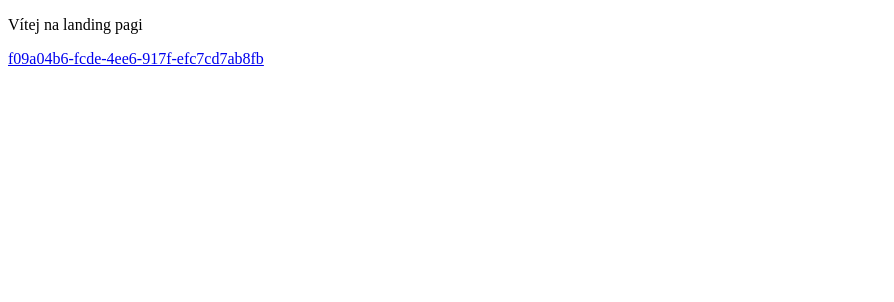
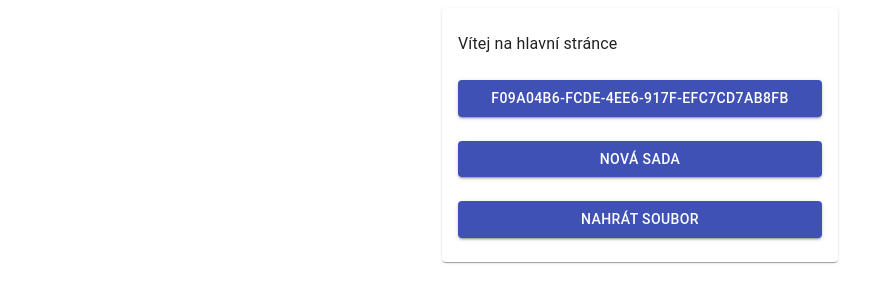
Before and after one commit to Pheeck/tester-backend, a React app: page / in a window 1280 px wide. Shown: the top 302 px of the page, without its empty margins (0-894 px from the left). Built offline with nearby package versions, Linux system fonts and the light colour scheme; the HTML template or start-up script is replaced by a standard one.

Commit message:
site navigation is fine for now; added text editor to input question sets with

```diff
--- a/package.json
+++ b/package.json
@@ -15,6 +15,7 @@
     "react": "^16.12.0",
     "react-dom": "^16.12.0",
     "react-router-dom": "^5.1.2",
+    "react-simple-code-editor": "^0.11.0",
     "weak-key": "^1.0.1",
     "webpack": "^4.41.5",
     "webpack-cli": "^3.3.10"
--- a/tester/frontend/src/components/App.js
+++ b/tester/frontend/src/components/App.js
@@ -1,6 +1,18 @@
 import React from "react";
 import ReactDOM from "react-dom";
+
 import Tester from "./Tester";
+import NewSet from "./NewSet";
+import UploadSet from "./UploadSet";
+
+import {
+  Button,
+  Container,
+  Grid,
+  Paper,
+  Typography,
+  makeStyles,
+} from "@material-ui/core";
 
 import {
   Switch,
@@ -11,6 +23,13 @@ import {
 } from "react-router-dom";
 
 
+const useStyles = makeStyles(theme => ({
+  root: {
+    padding: theme.spacing(3, 2),
+  },
+}));
+
+
 function Child() {
   var { id } = useParams();
 
@@ -19,20 +38,96 @@ function Child() {
   );
 }
 
+function MainPage() {
+  var styles = useStyles();
+
+  return (
+    <>
+      <Container maxWidth="xs">
+        <Paper className={styles.root}>
+          <Grid container spacing={3}>
+            <Grid item xs={12}>
+              <Typography variant="body1">
+                Vítej na hlavní stránce
+              </Typography>
+            </Grid>
+            <Grid item xs={12}>
+              <Link to="/f09a04b6-fcde-4ee6-917f-efc7cd7ab8fb/">
+                <Button
+                  variant="contained"
+                  color="primary"
+                  fullWidth
+                >
+                  f09a04b6-fcde-4ee6-917f-efc7cd7ab8fb
+                </Button>
+              </Link>
+            </Grid>
+            <Grid item xs={12}>
+              <Link to="/create/">
+              <Button
+                  variant="contained"
+                  color="primary"
+                  fullWidth
+                >
+                  Nová sada
+                </Button>
+              </Link>
+            </Grid>
+            <Grid item xs={12}>
+              <Link to="/upload/">
+              <Button
+                  variant="contained"
+                  color="primary"
+                  fullWidth
+                >
+                  Nahrát soubor
+                </Button>
+              </Link>
+            </Grid>
+          </Grid>
+        </Paper>
+      </Container>
+    </>
+  );
+}
 
 function App() {
   return (
     <>
       <BrowserRouter>
         <Switch>
+          <Route path="/create">
+            <Link to="/">
+              <Button
+                variant="contained"
+              >
+                Zpět na hlavní stránku
+              </Button>
+            </Link>
+            <NewSet />
+          </Route>
+          <Route path="/upload">
+            <Link to="/">
+              <Button
+                variant="contained"
+              >
+                Zpět na hlavní stránku
+              </Button>
+            </Link>
+            <UploadSet />
+          </Route>
           <Route path="/:id">
+            <Link to="/">
+              <Button
+                variant="contained"
+              >
+                Zpět na hlavní stránku
+              </Button>
+            </Link>
             <Child />
           </Route>
           <Route path="/">
-            <p>
-              Vítej na landing pagi
-            </p>
-            <Link to="/f09a04b6-fcde-4ee6-917f-efc7cd7ab8fb/">f09a04b6-fcde-4ee6-917f-efc7cd7ab8fb</Link>
+            <MainPage />
           </Route>
         </Switch>
       </BrowserRouter>
--- /dev/null
+++ b/tester/frontend/src/components/NewSet.js
@@ -0,0 +1,44 @@
+import React, { useState } from "react";
+
+import Editor from "react-simple-code-editor";
+
+import {
+  Container,
+  Paper,
+  Typography,
+  makeStyles,
+} from "@material-ui/core";
+
+
+const useStyles = makeStyles(theme => ({
+  root: {
+    padding: theme.spacing(3, 2),
+  },
+}));
+
+
+function NewSet() {
+  const styles = useStyles();
+
+  const [editorText, setEditorText] = useState("");
+
+  return (
+    <>
+      <Container maxWidth="xs">
+        <Paper className={styles.root}>
+          <Typography variant="body1">
+            Nová sada otázek
+          </Typography>
+          <Editor
+            value={editorText}
+            onValueChange={(newText) => setEditorText(newText)}
+            highlight={(newText) => newText}
+            padding={10}
+          />
+        </Paper>
+      </Container>
+    </>
+  );
+}
+
+export default NewSet;
--- /dev/null
+++ b/tester/frontend/src/components/UploadSet.js
@@ -0,0 +1,34 @@
+import React from "react";
+
+import {
+  Container,
+  Paper,
+  Typography,
+  makeStyles,
+} from "@material-ui/core";
+
+
+const useStyles = makeStyles(theme => ({
+    root: {
+      padding: theme.spacing(3, 2),
+    },
+}));
+
+
+function UploadSet() {
+    const styles = useStyles();
+
+    return (
+      <>
+        <Container maxWidth="xs">
+          <Paper className={styles.root}>
+            <Typography variant="body1">
+                Nahrát sadu otázek
+            </Typography>
+          </Paper>
+        </Container>
+      </>
+    );
+  }
+
+  export default UploadSet;
```
Also changed, not shown: 1 other file (tests, documents, lock files or other folders).
